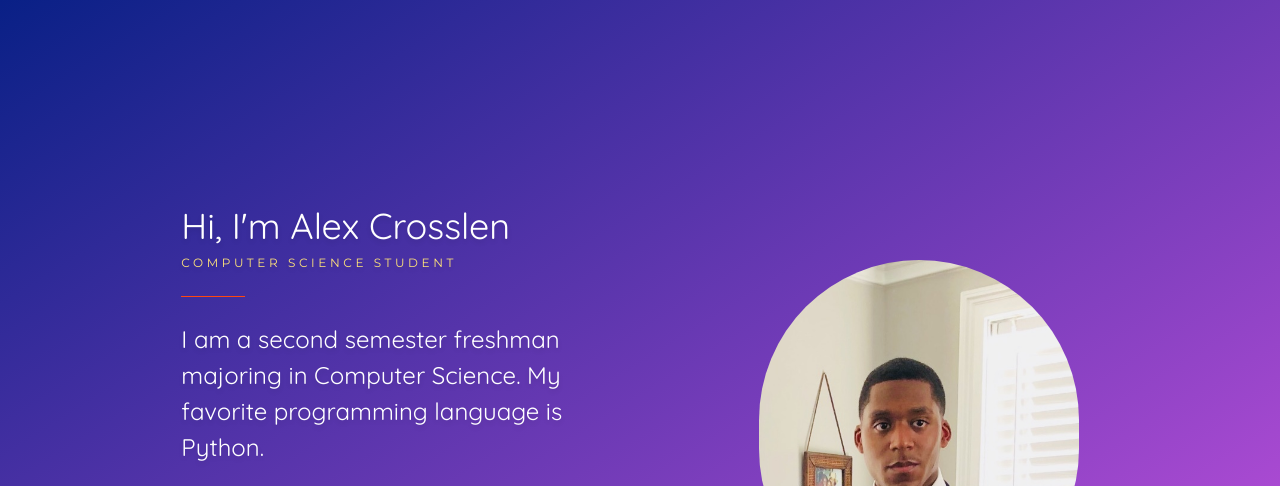
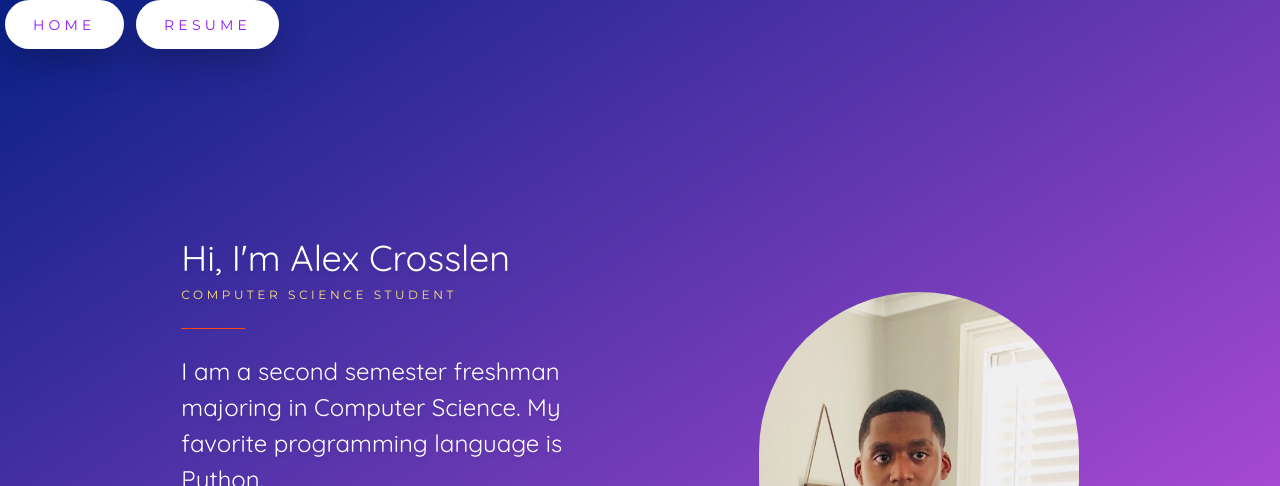
Before and after one commit to AlexLumi/AlexLumi.github.io, a plain HTML site: page index.html in a window 1280 px wide. Shown: the top 486 px of the page. Drawn offline with Linux system fonts and the light colour scheme.

Commit message:
Button Pages added

```diff
--- a/css/animations.css
+++ b/css/animations.css
@@ -17,7 +17,8 @@
 .hr,
 .description,
 .contact,
-.social li {
+.social li,
+.pages {
     animation-duration: 1s;
     animation-timing-function: cubic-bezier(0, 0.5, 0, 1);
     animation-fill-mode: both;
@@ -110,7 +111,8 @@
     animation-name: picImage;
 }
 
-.name {
+.name,
+.pages {
     animation-name: slideDown;
 }
 
@@ -166,3 +168,6 @@
 .social li:nth-child(4) {
     animation-delay: 1.1s;
 }
+.pages {
+    animation-delay: 1.1s;
+}
--- a/css/main.css
+++ b/css/main.css
@@ -11,6 +11,11 @@ html {
     min-width: 300px;
     overflow-x: hidden;
     text-shadow: 0 3px 5px rgba(0, 0, 0, 0.1);
+}
+
+html,body{
+    margin: 0;
+    width: 100%;
 }
 
 a {
@@ -181,6 +186,20 @@ a {
     opacity: 1;
     transform: scale(1,1);
 }
+
+.pages {
+    display: flex;
+}
+
+.pages ol {
+    height: 2rem;
+    margin-right: 0.5rem;
+    text-align: center;
+    width: 8rem;
+}
+
+
+
 /* 4. Responsiveness */
 
 @media screen and (max-width: 799px) {
--- a/index.html
+++ b/index.html
@@ -12,6 +12,14 @@
         <script defer src ="https://use.fontawesome.com/releases/v5.0.0/js/all.js"></script>
     </head>
     <body>
+        <div class="pages">
+            <ol>
+                <a class="button" href="./index.html">Home</a>
+            </ol>
+            <ol>
+                <a class="button" href="./resume.html">Resume</a>
+            </ol>
+        </div>
         <div class="wallpaper"></div>
         <div class="content">
             <aside class="side">
@@ -60,7 +68,7 @@
                             </a>
                         </li>
                         <li>
-                            <a href="https://www.youtube.com/channel/UCe_y2HucRlyEkpDCF9EcJXw"">
+                            <a href="https://www.youtube.com/channel/UCe_y2HucRlyEkpDCF9EcJXw">
                                 <i class="fab fa-youtube"></i>
                             </a>
                         </li>
```
Also changed, not shown: resume.html (added), 1 other file.
